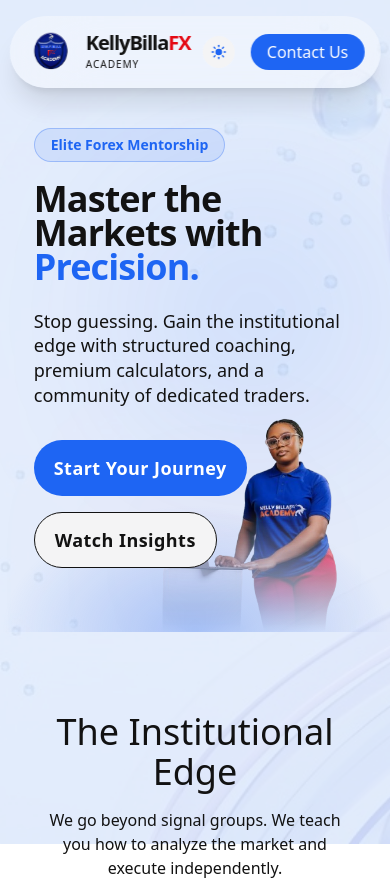
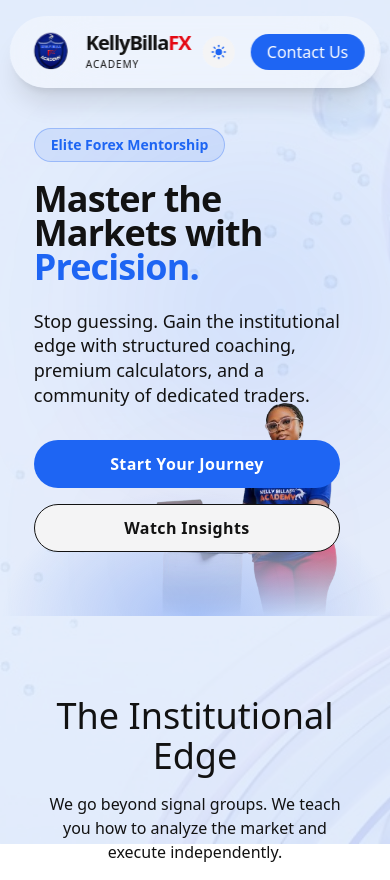
Before and after one commit to delmond147/kellybilla-fx, a Next.js app: page / in a window 390 px wide. Shown: the top 880 px of the page. Built offline with nearby package versions, Linux system fonts and the light colour scheme; no server answers.

Commit message:
hero section buttons size reduced

```diff
--- a/src/app/ClientHome.tsx
+++ b/src/app/ClientHome.tsx
@@ -105,11 +105,11 @@ export function ClientHome({ youtubeFeed }: { youtubeFeed: React.ReactNode }) {
                         <p className="text-lg md:text-xl text-muted-foreground mb-8 max-w-lg font-sans leading-snug transition-colors duration-500">
                             Stop guessing. Gain the institutional edge with structured coaching, premium calculators, and a community of dedicated traders.
                         </p>
-                        <div className="flex flex-col sm:flex-row items-start gap-4">
-                            <Button size="lg" variant="primary" className="px-5 sm:px-8" onClick={() => document.getElementById('packages')?.scrollIntoView({ behavior: 'smooth' })}>
+                        <div className="flex flex-col sm:flex-row items-stretch sm:items-start gap-4 w-full sm:w-auto pr-4 sm:pr-0">
+                            <Button variant="primary" className="h-12 px-6 sm:h-14 sm:px-8 text-base sm:text-lg font-semibold tracking-wide w-full sm:w-auto" onClick={() => document.getElementById('packages')?.scrollIntoView({ behavior: 'smooth' })}>
                                 Start Your Journey
                             </Button>
-                            <Button size="lg" variant="secondary" className="px-5 sm:px-8" onClick={() => document.getElementById('youtube')?.scrollIntoView({ behavior: 'smooth' })}>
+                            <Button variant="secondary" className="h-12 px-6 sm:h-14 sm:px-8 text-base sm:text-lg font-semibold tracking-wide w-full sm:w-auto" onClick={() => document.getElementById('youtube')?.scrollIntoView({ behavior: 'smooth' })}>
                                 Watch Insights
                             </Button>
                         </div>
```
